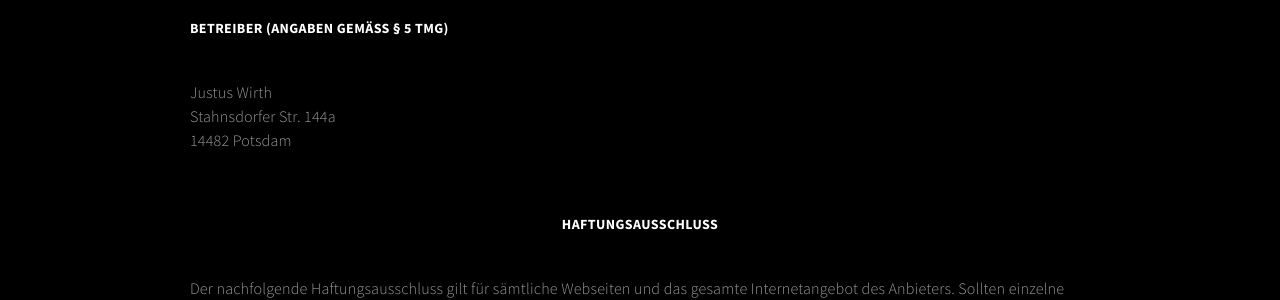
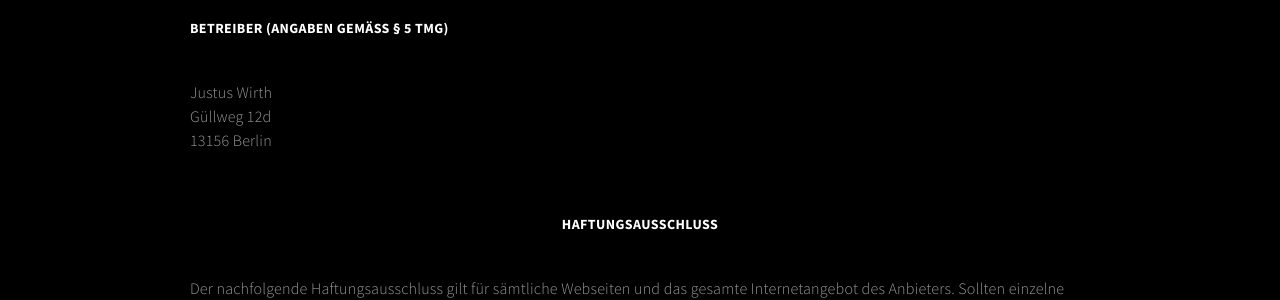
Before and after one commit to TwoLaid/cloubrio, a Jekyll site: the page built from impressum.html, in a window 1280 px wide and 900 px high. Shown: the part 192-492 px from the top of the window. Built offline with Jekyll 4.4.1, drawn with Linux system fonts in a browser that asks for light colours.

Commit message:
update impressum

```diff
--- a/impressum.html
+++ b/impressum.html
@@ -18,8 +18,8 @@ title: Impressum
     <article class="imprint-part">
       <h2 class="align-left">Betreiber (Angaben gemäß § 5 TMG)</h2>
       <p>Justus Wirth<br />
-        Stahnsdorfer Str. 144a<br />
-        14482 Potsdam</p>
+        Güllweg 12d<br />
+        13156 Berlin</p>
     </article>
 
     <article class="imprint-part">
```
